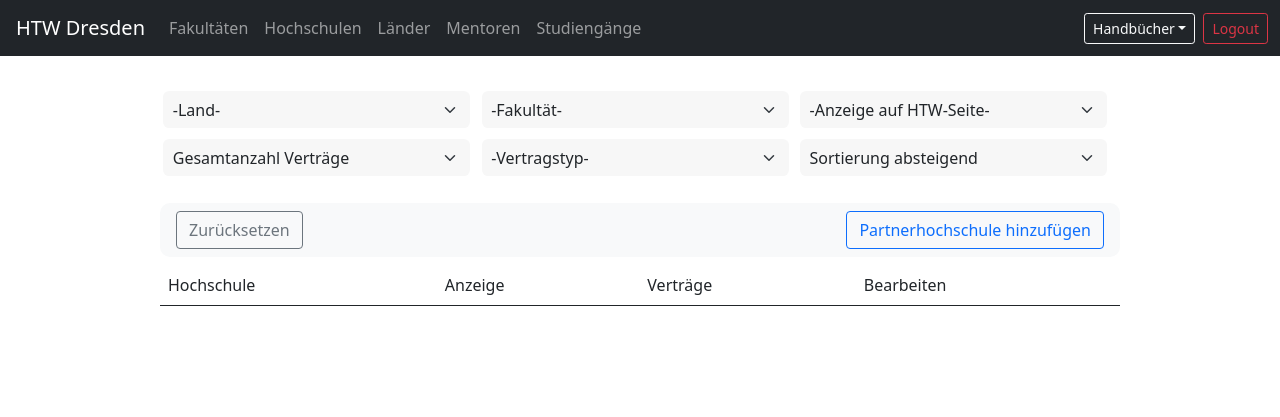
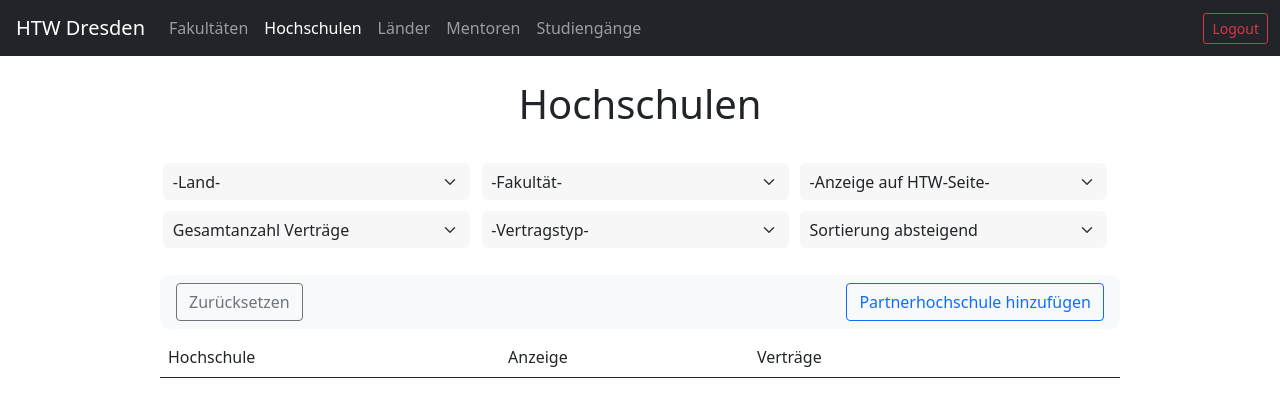
Before and after one commit to jay-hae/SE-Projekt-I3, a Flask app: page /homepage/institutes in a window 1280 px wide. Shown: the top 417 px of the page. Run offline with Flask 2, Linux system fonts and the light colour scheme; the visitor is signed in with stand-in values (Sample User, id 1); data that the repository does not hold is empty; some libraries are stand-ins or nearby versions.

Commit message:
Minor UI change

```diff
--- a/src/Prototyp/flaskProject Kopie/templates/institutes.html
+++ b/src/Prototyp/flaskProject Kopie/templates/institutes.html
@@ -40,24 +40,13 @@
         <div class="collapse navbar-collapse" id="navbarSupportedContent">
         <ul class="navbar-nav me-auto mb-2 mb-lg-0">
             <li class="nav-item"><a class="nav-link" href="/homepage/faculties">Fakultäten</a></li>
-            <li class="nav-item active"><a class="nav-link" href="/homepage/institutes">Hochschulen</a></li>
+            <li class="nav-item"><a class="nav-link active" href="/homepage/institutes">Hochschulen</a></li>
             <li class="nav-item"><a class="nav-link" href="/homepage/countries">Länder</a></li>
             <li class="nav-item"><a class="nav-link" href="/homepage/mentor">Mentoren</a></li>
             <li class="nav-item"><a class="nav-link" href="/homepage/courses">Studiengänge</a></li>
         </ul>
         <ul class="navbar-nav me-2">
-        <li class="nav-item m-1">
-            <div class="in-navbar" id="handbuch">
-                <div class="dropdown">
-                    <button class="btn btn-sm btn-outline-light dropdown-toggle" type="button" data-bs-toggle="dropdown">Handbücher</button>
-                    <ul class="dropdown-menu">
-                        <li><a class="dropdown-item" href="#">...</a></li>
-                        <li><a class="dropdown-item" href="#">...</a></li>
-                        <li><a class="dropdown-item" href="#">...</a></li>
-                    </ul>
-                </div>
-            </div>
-        </li>
+
         <li class="nav-item m-1">
             <div class="in-navbar" id="Logout">
                 <button class="btn btn-sm btn-outline-danger btn-logout" type="button">Logout</button>
@@ -67,6 +56,7 @@
     </div>
     </nav>
     <div class="my-content">
+        <h1 class="text-center m-4">Hochschulen</h1>
         <!-- Filter Buttons -->
         <div id="fil">
             <div id="FilterAll">
@@ -115,7 +105,8 @@
                         <th>Hochschule</th>
                         <th>Anzeige</th>
                         <th>Verträge</th>
-                        <th>Bearbeiten</th>
+                        <th></th>
+                        <th></th>
                     </tr>
                 </thead>
                 <tbody id="addItems">
@@ -242,7 +233,7 @@
                 <!-- Vertrag anzeigen -->
                 <div id="second_slide" style="display: none;">
                     <div class="text-center p-3">
-                        <button id="previous" class="btn btn-outline-dark w-100"> Zu Hochschulinformationsansicht wechseln</button>
+                        <button id="previous" class="btn btn-outline-dark w-100"> Hochschulinformation</button>
                     </div>
                     <div id="space_table" class="p-3">
                         <h3>Verträge</h3>
@@ -273,7 +264,7 @@
 
                     </div>
                     <div style="display: none" id="add-new-agreement-container"class="p-3">
-                        <button class="btn btn-outline-secondary w-30" id="add-new-agreement">Vertrag speichern</button>
+                        <button class="btn btn-outline-dark w-30" id="add-new-agreement">Vertrag speichern</button>
                     </div>
                       <div id="space_edit_agreement" class="row">
                             <div class="col-sm p-3 m-3 pt-1">
@@ -303,19 +294,16 @@
                                 <input type="text" id="out_num_mobility" class="form-control agreementInformation"><br>
                                 <label for="out_num_months" class="form-label">Maximale Dauer</label>
                                 <input type="text" id="out_num_months" class="form-control agreementInformation"><br>
-                                <div class="form-check">
+                                <button class="btn btn-outline-primary w-100 mt-2" id="show_restrictions">Studiengänge</button>
+                            </div>
+                            <div class="col-sm p-3 m-3 pt-1">
+                                <label for="notes" class="form-label">Bemerkungen</label>
+                                <textarea id="notes" class="form-control h-50 agreementInformation"></textarea>
+                                <div class="form-check mt-3">
                                     <input type="checkbox" id="inactive" class="form-check-input agreementInformation">
                                     <label for="inactive" class="form-check-label mandatory">Agreement Inaktiv?</label>
                                 </div>
                             </div>
-                            <div class="col-sm p-3 m-3 pt-1">
-                                <label for="notes" class="form-label">Bemerkungen</label>
-                                <textarea id="notes" class="form-control h-75 agreementInformation"></textarea>
-                            </div>
-
-                      </div>
-                      <div class="p-3">
-                          <button class="btn btn-outline-secondary w-100" id="show_restrictions">Studiengänge</button>
                       </div>
                 </div>
             </div>
@@ -460,7 +448,7 @@
             <div class="modal-body">
                 <div>
                     <div class="p-3">
-                        <button class="btn btn-outline-secondary w-100" id="rtn-agreement">Partnerschaftsverträge</button>
+                        <button class="btn btn-outline-dark w-100" id="rtn-agreement">Partnerschaftsverträge</button>
                     </div>
                     <div class="p-3">
                         <table class="table table-hover" id="table_restrictions">
@@ -473,7 +461,7 @@
                                 <th>Anteilig Monate</th>
                             </tr>
                         </thead>
-                        <button class="btn btn-outline-secondary" id="add-new-restriction">Neuen Studiengang anlegen</button>
+                        <button class="btn btn-outline-primary" id="add-new-restriction">Neuen Studiengang anlegen</button>
                         <tbody id="tbl_restriction">
 
                         </tbody>
@@ -481,16 +469,18 @@
                     </div>
                     <div class="p-3" style="display: none;" id="input-new-restriction">
                         <form class="clear-form" id="form-add-rest">
-                            <label class="mandatory" for="restriction-course">Studiengang auswählen</label>
+                            <label class="form-label mandatory" for="restriction-course">Studiengang auswählen</label>
                             <select class="form-select" id="restriction-course" name="course_ID"></select>
-                            <label for="restriction-isced">ISCED Code</label>
-                            <input class='form-text' type="text" id="restriction-isced" name="subject_area_code">
-                            <label class="mandatory" for="restriction-type">Incoming?</label>
-                            <input class="form-check" type="checkbox" id="restriction-type" name="incoming">
-                            <label for="restriction-mobility">Anzahl der Plätze</label>
-                            <input class="form-text" type="text" id="restriction-mobility" name="subnum_mobility">
+                            <label class="form-label" for="restriction-isced">ISCED Code</label>
+                            <input class='form-text form-check' type="text" id="restriction-isced" name="subject_area_code">
+                            <div class="form-check">
+                                <input class="form-check-input" type="checkbox" id="restriction-type" name="incoming">
+                                <label class="mandatory form-check-label" for="restriction-type">Incoming?</label>
+                            </div>
+                            <label class="form-label" for="restriction-mobility">Anzahl der Plätze</label>
+                            <input class="form-text form-check" type="text" id="restriction-mobility" name="subnum_mobility">
                             <label for="restriction-months">Anzahl der Monate</label>
-                            <input class="form-text" type="text" id="restriction-months" name="subnum_months">
+                            <input class="form-text form-check" type="text" id="restriction-months" name="subnum_months">
                             <br>
                         </form>
                         <button class="btn btn-outline-success" id="save-new-restriction">Studiengang speichern</button>
```
Also changed, not shown: src/Prototyp/flaskProject Kopie/templates/country.html (+1 -12 lines), src/Prototyp/flaskProject Kopie/templates/course.html (+1 -12 lines), src/Prototyp/flaskProject Kopie/templates/faculty.html (+1 -12 lines), src/Prototyp/flaskProject Kopie/templates/mentor.html (+5 -16 lines).
